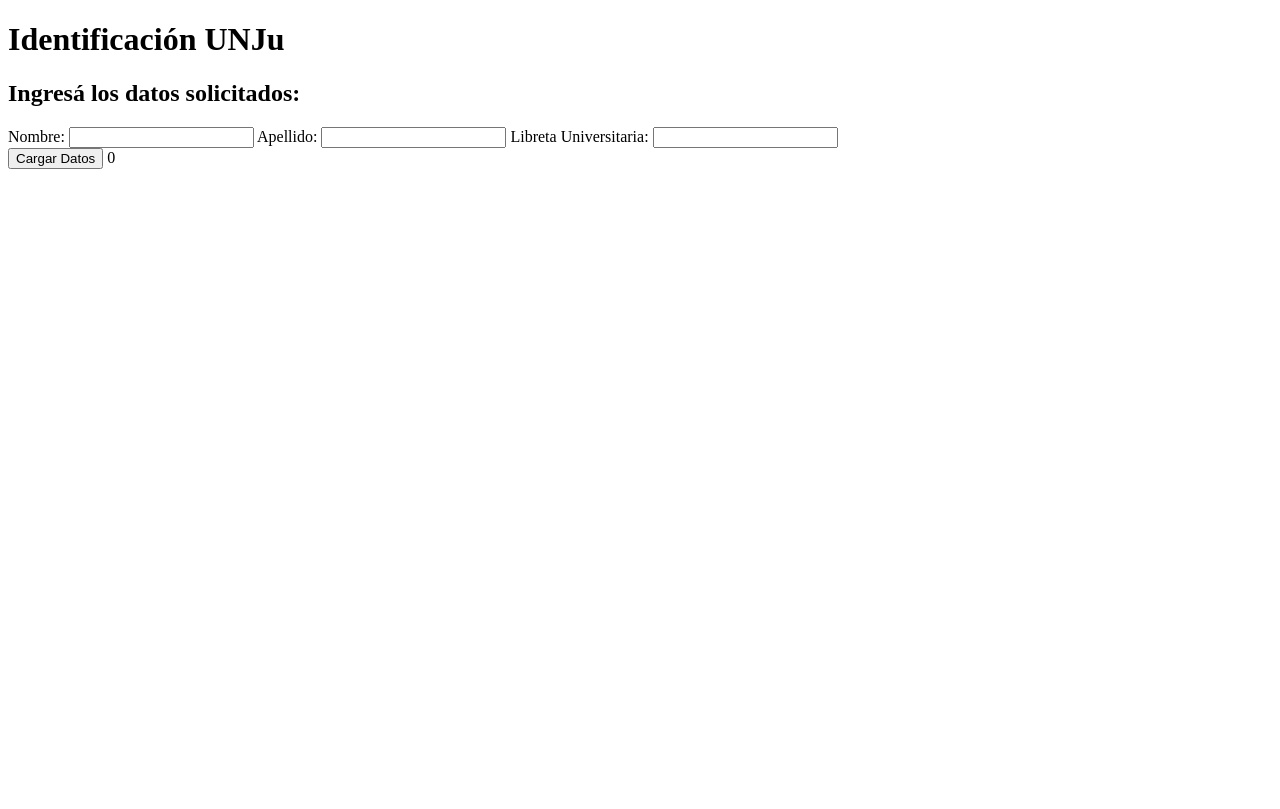
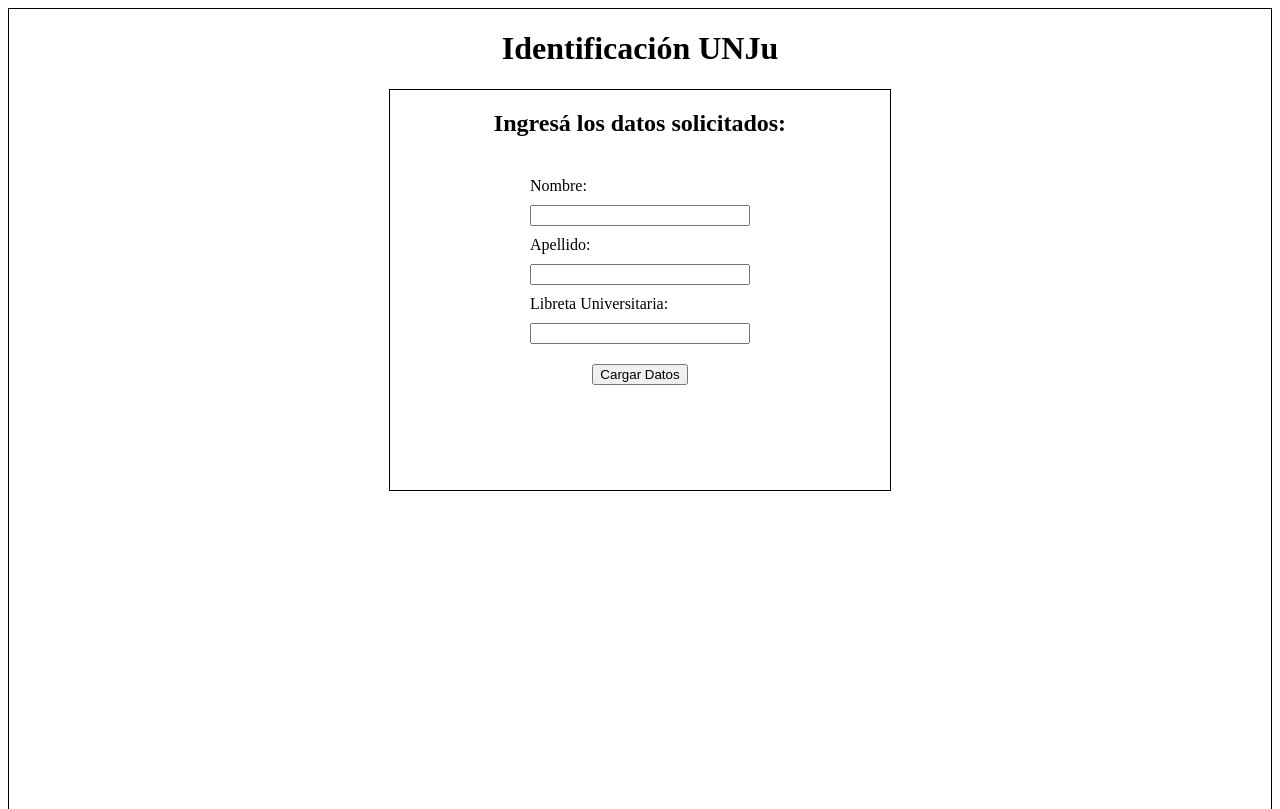
Before and after one commit to SebasMartinez07/pv_tp2_grupo6, a plain HTML site: page public/ejercicio4.html in a window 1280 px wide. Shown: the top 809 px of the page. Drawn offline with Linux system fonts and the light colour scheme.

Commit message:
CSS y JS de Ejercicio 4 terminado(Decoracion de CSS pendiente). Martinez Sebastian Luciano.

```diff
--- /dev/null
+++ b/public/css/stylesEjercicio4.css
@@ -0,0 +1,23 @@
+.contenedor{
+    border: 1px solid black;
+    display: flex;
+    flex-direction: column;
+    align-items: center;
+    height: 100vh;
+}
+.seccion-formulario{
+    border: 1px solid black;
+    display: flex;
+    flex-direction: column;
+    align-items: center;
+    height: 400px;
+    width: 500px;
+    gap: 20px;
+}
+.formulario{
+    display: flex;
+    flex-direction: column;
+    align-items: left;
+    gap: 10px;
+    width: 220px;
+}
--- a/public/ejercicio4.html
+++ b/public/ejercicio4.html
@@ -3,10 +3,11 @@
 <head>
     <meta charset="UTF-8">
     <meta name="viewport" content="width=device-width, initial-scale=1.0">
+    <link rel="stylesheet" href="./css/stylesEjercicio4.css">
     <title>Ejercicio 4</title>
 </head>
 <body>
-    <div class="contenedor4">
+    <div class="contenedor">
         <h1>Identificación UNJu</h1>
         <section class="seccion-formulario">
             <h2><b>Ingresá los datos solicitados:</b></h2>
@@ -23,7 +24,7 @@
             </form>
 
             <button id="cargar">Cargar Datos</button>
-            <label id="mostrarDatos">0</label>
+            <label id="mostrarDatos"></label>
         </section>
     </div>
     <script src="../src/ejercicio4/ejercicio4.js"></script>
--- a/src/ejercicio4/ejercicio4.js
+++ b/src/ejercicio4/ejercicio4.js
@@ -0,0 +1,8 @@
+document.getElementById("cargar").onclick = function() {
+    let nombre = String(document.getElementById("nombre").value);
+    let apellido = String(document.getElementById("apellido").value);
+    let lu = String(document.getElementById("lu").value);
+
+    alert("Nombre: " + nombre + ", Apellido: " + apellido + ", LU: " + lu);
+    document.getElementById("mostrarDatos").innerText = "Nombre: " + nombre + ", Apellido: " + apellido + ", LU: " + lu;
+}
```
Also changed, not shown: src/index.js (line endings or trailing spaces).
